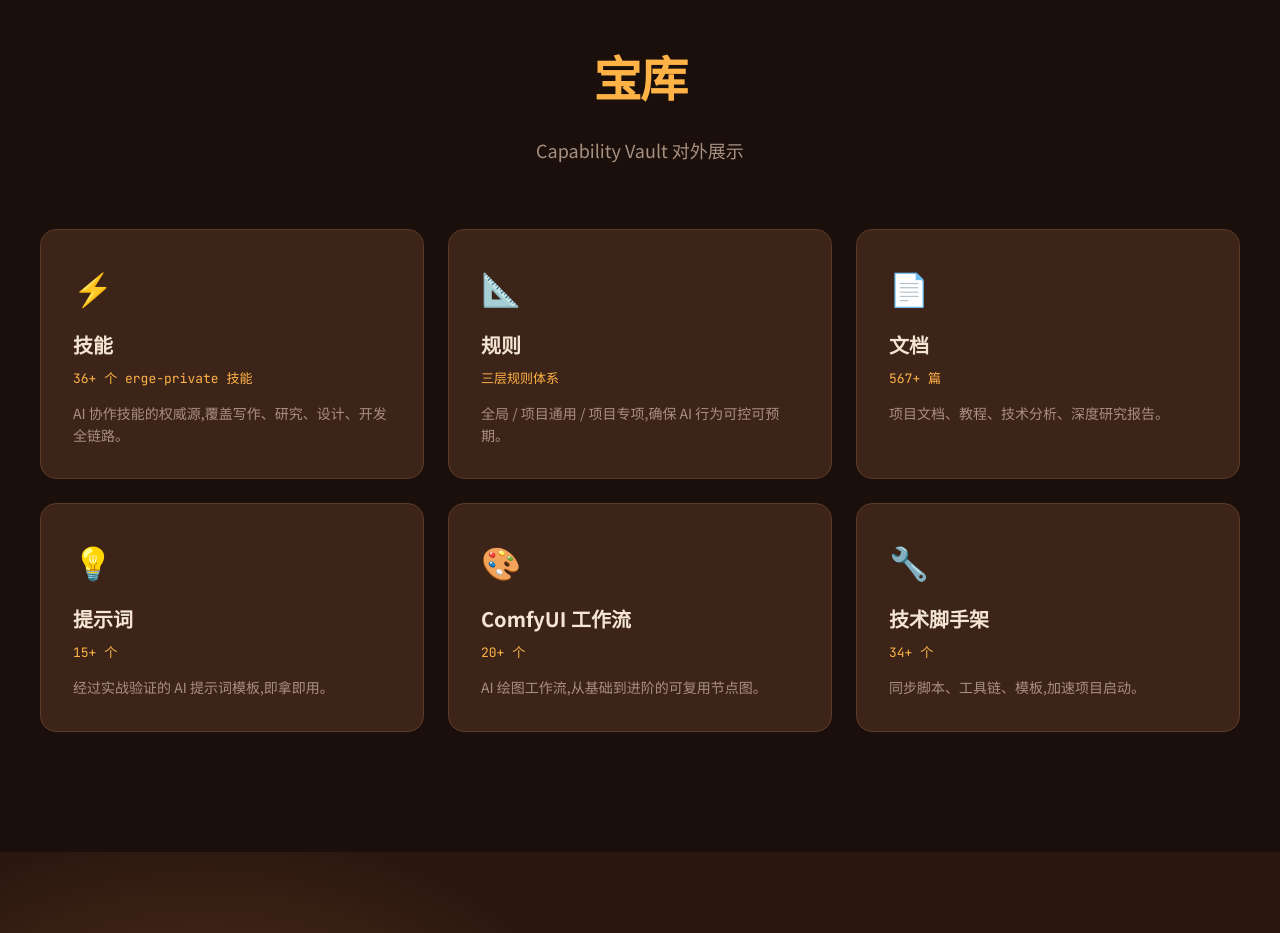
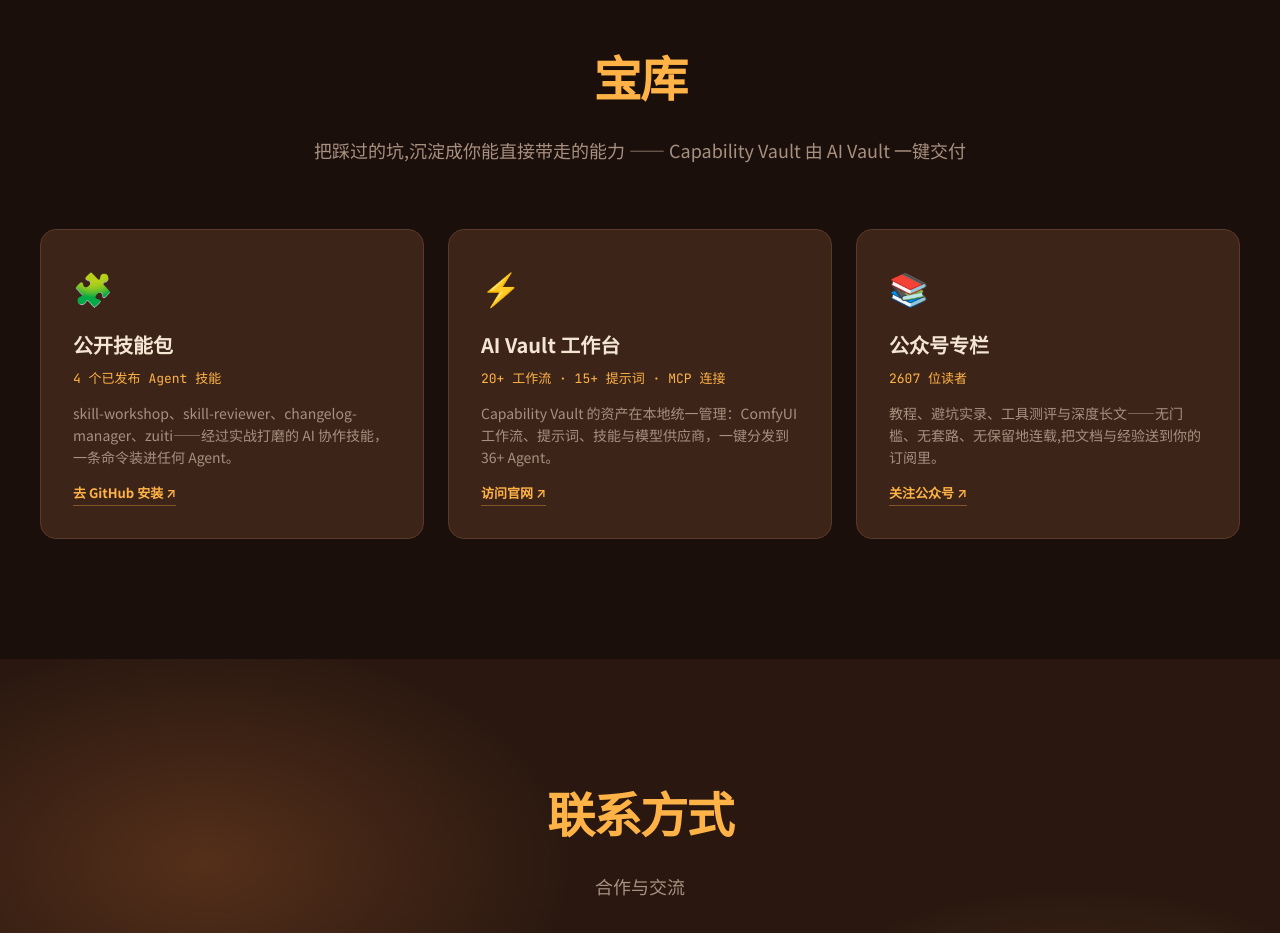
Before and after one commit to ErgeAIA/ErgeAIA.github.io, a plain HTML site: page index.html in a window 1280 px wide. Shown: the part 4100-5033 px from the top of the page. Drawn offline with Linux system fonts and the light colour scheme.

Commit message:
feat: 宝库重定位——从自嗨数字陈列变为可消费资源货架
6 张无出口的内宣卡（erge-private 技能 36+、三层规则、567+ 文档等不可核验表述）全部撤下；改为 3 张带真实出口的卡片：公开技能包（4 个已发布技能→ErgeAIA-skills 仓库）、AI Vault 工作台（内置工作流/提示词/MCP→官网）、公众号专栏（2607 读者→站内关注引导）；副标题一句话澄清 Capability Vault（资产库）与 AI Vault（交付工作台）的关系。

```diff
--- a/index.html
+++ b/index.html
@@ -649,6 +649,24 @@
     color: var(--text-secondary);
   }
 
+  .vault-card {
+    display: block;
+    text-decoration: none;
+  }
+  .vault-go {
+    display: inline-block;
+    margin-top: 14px;
+    font-size: 13px;
+    font-weight: 600;
+    color: var(--accent-primary);
+    border-bottom: 1px solid rgba(255, 179, 71, 0.35);
+    padding-bottom: 2px;
+    transition: color 0.2s var(--transition), border-color 0.2s var(--transition);
+  }
+  .vault-card:hover .vault-go {
+    color: #fff;
+    border-color: var(--accent-primary);
+  }
   /* 联系方式 */
   #contact {
     background: var(--bg-secondary);
@@ -1026,47 +1044,31 @@
 <section id="vault" class="reveal">
   <div class="section-header">
     <h2 class="section-title">宝库</h2>
-    <p class="section-subtitle">Capability Vault 对外展示</p>
+        <p class="section-subtitle">把踩过的坑,沉淀成你能直接带走的能力 —— Capability Vault 由 AI Vault 一键交付</p>
   </div>
   <div class="vault-grid">
-    <div class="vault-card">
+    <a class="vault-card" href="https://github.com/ErgeAIA/ErgeAIA-skills" target="_blank" rel="noopener">
+      <div class="vault-icon">🧩</div>
+      <div class="vault-name">公开技能包</div>
+      <div class="vault-count">4 个已发布 Agent 技能</div>
+      <p class="vault-desc">skill-workshop、skill-reviewer、changelog-manager、zuiti——经过实战打磨的 AI 协作技能，一条命令装进任何 Agent。</p>
+      <span class="vault-go">去 GitHub 安装 ↗</span>
+    </a>
+    <a class="vault-card" href="https://ergeaia.github.io/aivault-site" target="_blank" rel="noopener">
       <div class="vault-icon">⚡</div>
-      <div class="vault-name">技能</div>
-      <div class="vault-count">36+ 个 erge-private 技能</div>
-      <p class="vault-desc">AI 协作技能的权威源,覆盖写作、研究、设计、开发全链路。</p>
-    </div>
-    <div class="vault-card">
-      <div class="vault-icon">📐</div>
-      <div class="vault-name">规则</div>
-      <div class="vault-count">三层规则体系</div>
-      <p class="vault-desc">全局 / 项目通用 / 项目专项,确保 AI 行为可控可预期。</p>
-    </div>
-    <div class="vault-card">
-      <div class="vault-icon">📄</div>
-      <div class="vault-name">文档</div>
-      <div class="vault-count">567+ 篇</div>
-      <p class="vault-desc">项目文档、教程、技术分析、深度研究报告。</p>
-    </div>
-    <div class="vault-card">
-      <div class="vault-icon">💡</div>
-      <div class="vault-name">提示词</div>
-      <div class="vault-count">15+ 个</div>
-      <p class="vault-desc">经过实战验证的 AI 提示词模板,即拿即用。</p>
-    </div>
-    <div class="vault-card">
-      <div class="vault-icon">🎨</div>
-      <div class="vault-name">ComfyUI 工作流</div>
-      <div class="vault-count">20+ 个</div>
-      <p class="vault-desc">AI 绘图工作流,从基础到进阶的可复用节点图。</p>
-    </div>
-    <div class="vault-card">
-      <div class="vault-icon">🔧</div>
-      <div class="vault-name">技术脚手架</div>
-      <div class="vault-count">34+ 个</div>
-      <p class="vault-desc">同步脚本、工具链、模板,加速项目启动。</p>
-    </div>
-  </div>
-</section>
+      <div class="vault-name">AI Vault 工作台</div>
+      <div class="vault-count">20+ 工作流 · 15+ 提示词 · MCP 连接</div>
+      <p class="vault-desc">Capability Vault 的资产在本地统一管理：ComfyUI 工作流、提示词、技能与模型供应商，一键分发到 36+ Agent。</p>
+      <span class="vault-go">访问官网 ↗</span>
+    </a>
+    <a class="vault-card" href="#contact">
+      <div class="vault-icon">📚</div>
+      <div class="vault-name">公众号专栏</div>
+      <div class="vault-count">2607 位读者</div>
+      <p class="vault-desc">教程、避坑实录、工具测评与深度长文——无门槛、无套路、无保留地连载,把文档与经验送到你的订阅里。</p>
+      <span class="vault-go">关注公众号 ↗</span>
+    </a>
+  </div></section>
 
 <section id="contact" class="reveal">
   <div class="section-header">
```
